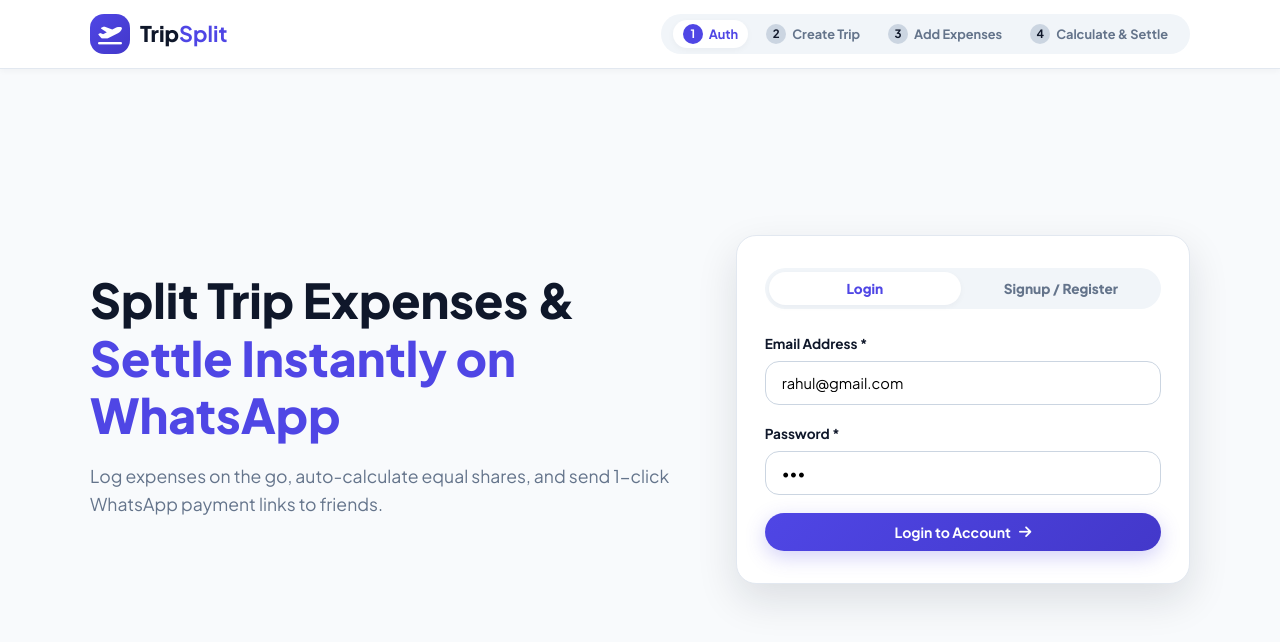
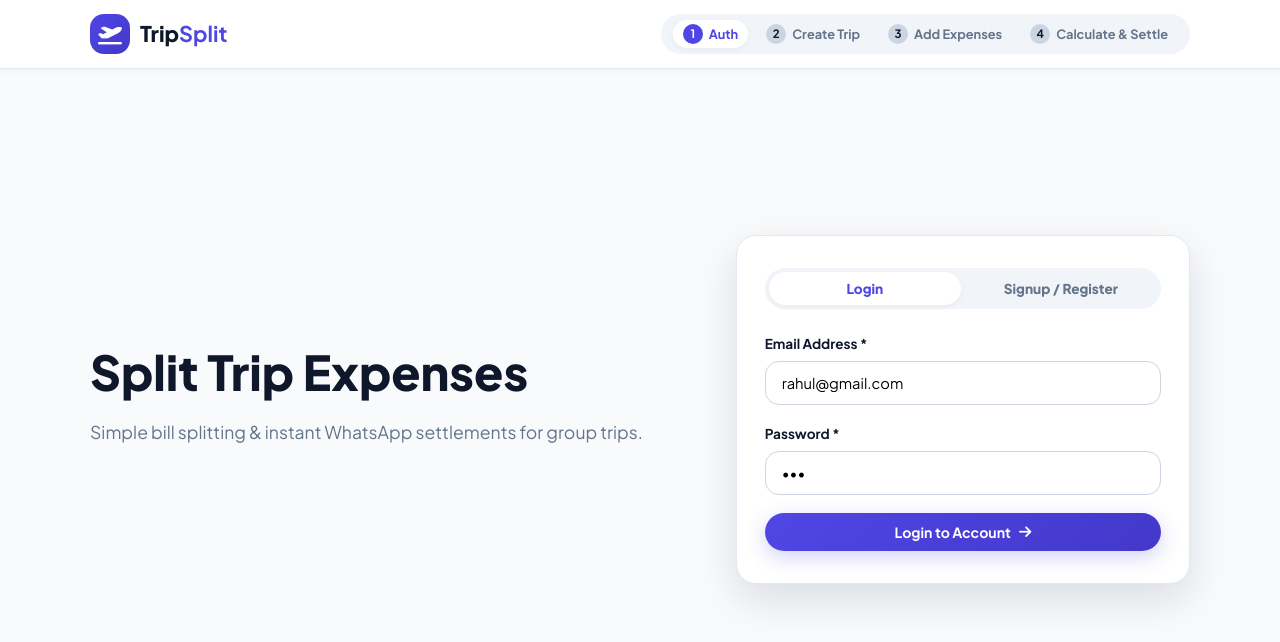
Before and after one commit to Abhay7849/tripsplit-bill-splitter, a plain HTML site: page index.html in a window 1280 px wide. Drawn offline with Linux system fonts and the light colour scheme.

Commit message:
Clean hero heading on first page to 'Split Trip Expenses'

```diff
--- a/index.html
+++ b/index.html
@@ -90,8 +90,8 @@
             <section class="page-view active" id="pageStep1">
                 <div class="container hero-login-container">
                     <div class="hero-left">
-                        <h1>Split Trip Expenses & <span>Settle Instantly on WhatsApp</span></h1>
-                        <p>Log expenses on the go, auto-calculate equal shares, and send 1-click WhatsApp payment links to friends.</p>
+                        <h1>Split Trip Expenses</h1>
+                        <p>Simple bill splitting & instant WhatsApp settlements for group trips.</p>
                     </div>
 
                     <div class="hero-right">
```
